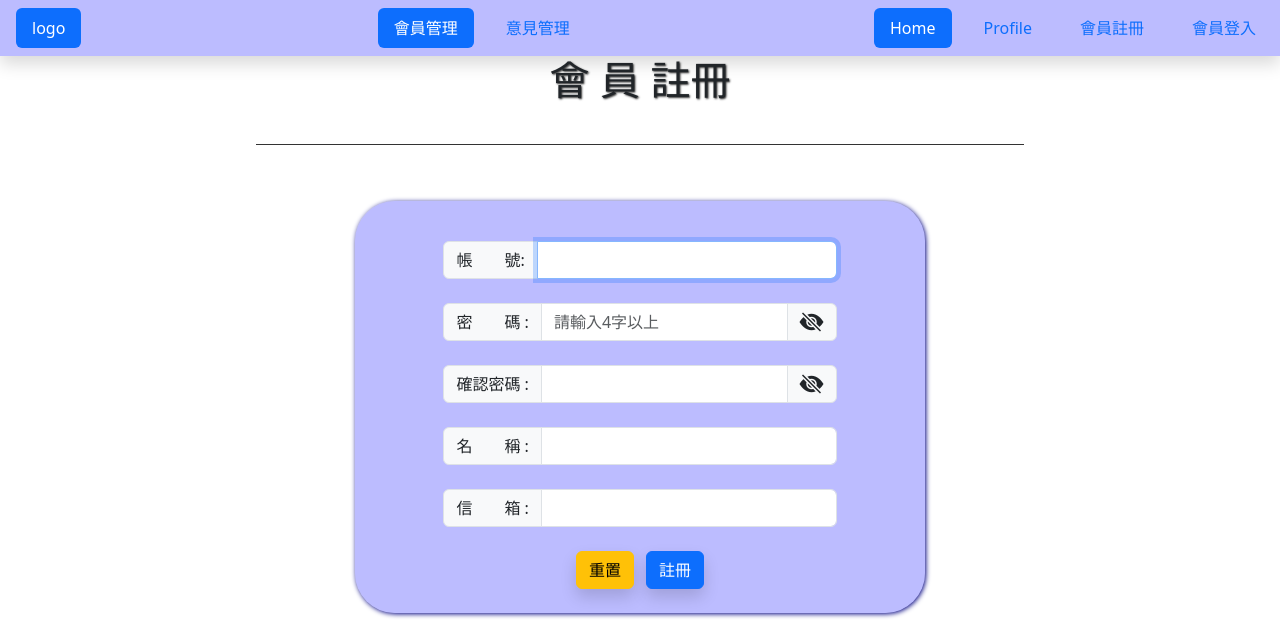
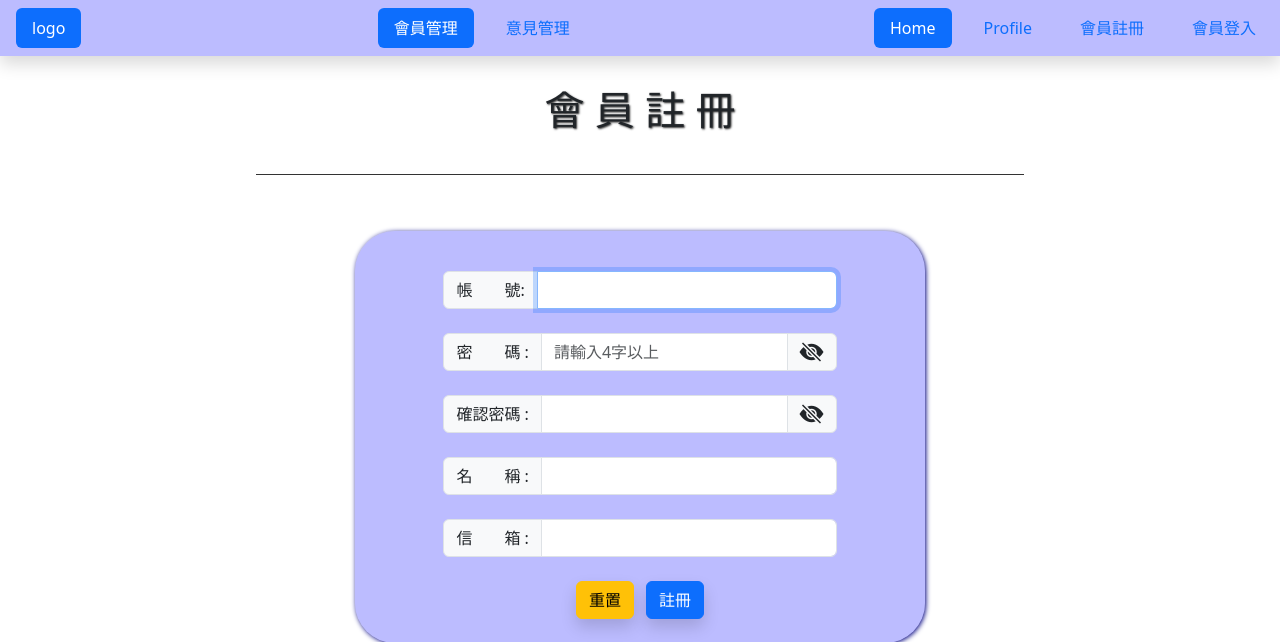
Before and after one commit to mokshayang/survey_hw, a PHP site: page /index.php?do=reg in a window 1280 px wide. Shown: the top 642 px of the page. Run offline with PHP 8.4, Linux system fonts and the light colour scheme.

Commit message:
無法超連結，傷腦經

```diff
--- a/css/front.css
+++ b/css/front.css
@@ -9,12 +9,14 @@
 }
 h1{
     width: 60%;
-    margin:auto;
+    padding-top: 30px;
+    margin: auto;
     padding-bottom: 40px;
     text-align: center;
     border-bottom: 1px solid #333;
     text-shadow: 1px 1px 2px #333;
     font-weight: bold;
+    line-height: 30px;
 }
 form{
     width: 50%;
--- a/front/reg.php
+++ b/front/reg.php
@@ -57,7 +57,7 @@
         return check;
     };
 </script>
-<h1>會 員 註冊</h1>
+<h1>會 員 註 冊</h1>
 <div class="container">
     <div class="row">
         <form action="api/reg_user.php" method="POST" autocomplete="off" class="col col-lg-6 col-md-8 my-5 mb-3" onSubmit="return checkForm()">
@@ -91,9 +91,9 @@
             </div>
         </form>
         <div class="text-center col-12">
+            <span id="msg" style="color:#f00; font-size:20px;"></span>
             <span id="checkpw" style="color:#f00; font-size:20px;"></span>
             <span id="check" style="color:#f00; font-size:20px;"></span>
-            <span id="msg" style="color:#f00; font-size:20px;"></span>
         </div>
     </div>
 </div>
--- a/layouts/header.php
+++ b/layouts/header.php
@@ -7,12 +7,12 @@
         case "index":
     ?>
             <nav class=" nav nav-pills py-2 justify-content-between" style="background-color:var(--lightBlue);">
-                <ul class="nav nav-pills">
+                <ul class="nav nav-pills" role="tablist">
                     <li class="nav-item mx-3">
                         <a class="nav-link active" data-bs-toggle="tab" type="button">logo</a>
                     </li>
                 </ul>
-                <ul class="nav nav-pills">
+                <ul class="nav nav-pills " role="tablist">
                     <li class="nav-item mx-2">
                         <a class="nav-link active" data-bs-toggle="tab" type="button">會員管理</a>
                     </li>
@@ -21,7 +21,7 @@
                     </li>
 
                 </ul>
-                <ul class="nav nav-pills mr-2">
+                <ul class="nav nav-pills mr-2 " role="tablist">
                     <li class="nav-item mx-2">
                         <a class="nav-link active" data-bs-toggle="tab" type="button">Home</a>
                     </li>
@@ -30,10 +30,10 @@
                     </li>
 
                     <li class="nav-item mx-2">
-                        <a class="nav-link" data-bs-toggle="tab" type="button">會員註冊</a>
+                        <a href="index.php?do=reg" class="nav-link"  type="button">會員註冊</a>
                     </li>
                     <li class="nav-item mx-2">
-                        <a class="nav-link" data-bs-toggle="tab" type="button">會員登入</a>
+                        <a href="index.php?do=login" class="nav-link"  type="button">會員登入</a>
                     </li>
                 </ul>
             </nav>
```
